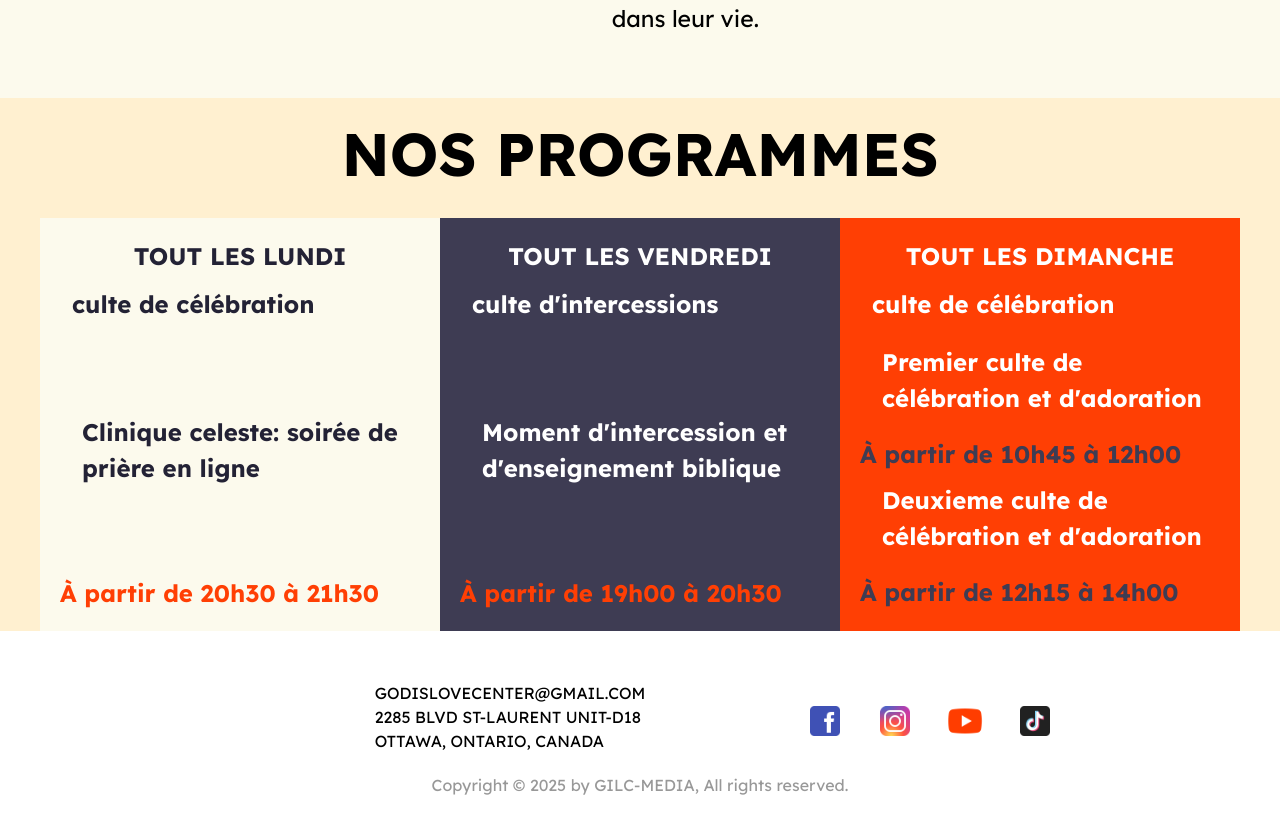
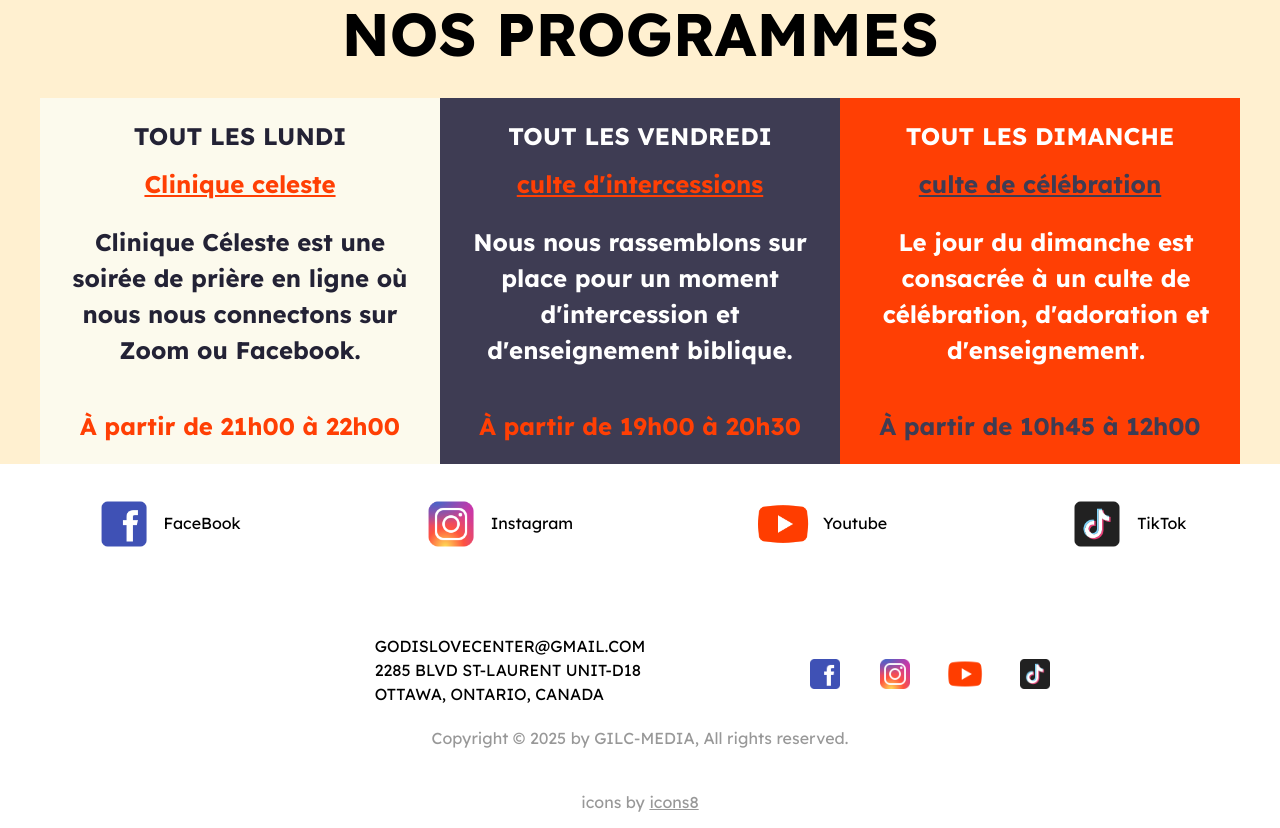
Before and after one commit to exauce-panda/God-is-love, a Next.js app: page / in a window 1280 px wide. Shown: the part 1449-2277 px from the top of the page. Built offline with nearby package versions, Linux system fonts and the light colour scheme.

Commit message:
correction orthographe

```diff
--- a/components/Description.jsx
+++ b/components/Description.jsx
@@ -83,22 +83,7 @@ export default function Description() {
         </div>
         </div>
         </div>
-        <div>
-                <div className={styles.lien}>
-                <a className={styles.sousLien} href="https://www.facebook.com/Godislovecenter?locale=fr_CA" target="_blank">
-                <Image src={logo_un} alt="logo facebook" width={60} height={60} /> <p >FaceBook</p>
-                </a>
-                <a className={styles.sousLien} href="https://www.instagram.com/god_is_lovecenter?utm_source=ig_web_button_share_sheet&igsh=ZDNlZDc0MzIxNw==" target="_blank">
-                <Image className={styles.image_mobile} src={logo_deux} alt="logo instagram" width={60} height={60} /> <p >Instagram</p>
-                </a>
-                <a className={styles.sousLien} href="https://youtube.com/@gilctv4549?si=l13vyKqNc89xk2_T" target="_blank">
-                <Image src={logo_trois} alt="logo youtube" width={60} height={60} /> <p >Youtube</p>
-                </a>
-                <a className={styles.sousLien} href="https://www.tiktok.com/@gilc_ottawa?_t=ZM-8so4Bh7Mcx4&_r=1" target="_blank">
-                <Image src={logo_quatre} alt="logo TIKTOK" width={60} height={60} /> <p>TikTok</p>
-                </a>
-                </div>
-        </div>
+
         <div>
                 <div className={styles.eglise_content}>
                 <div className={styles.img_content}>
@@ -116,6 +101,22 @@ export default function Description() {
         <div>
             <Programme/>
         </div>
+        <div>
+                <div className={styles.lien}>
+                <a className={styles.sousLien} href="https://www.facebook.com/Godislovecenter?locale=fr_CA" target="_blank">
+                <Image src={logo_un} alt="logo facebook" width={60} height={60} /> <p >FaceBook</p>
+                </a>
+                <a className={styles.sousLien} href="https://www.instagram.com/god_is_lovecenter?utm_source=ig_web_button_share_sheet&igsh=ZDNlZDc0MzIxNw==" target="_blank">
+                <Image className={styles.image_mobile} src={logo_deux} alt="logo instagram" width={60} height={60} /> <p >Instagram</p>
+                </a>
+                <a className={styles.sousLien} href="https://youtube.com/@gilctv4549?si=l13vyKqNc89xk2_T" target="_blank">
+                <Image src={logo_trois} alt="logo youtube" width={60} height={60} /> <p >Youtube</p>
+                </a>
+                <a className={styles.sousLien} href="https://www.tiktok.com/@gilc_ottawa?_t=ZM-8so4Bh7Mcx4&_r=1" target="_blank">
+                <Image src={logo_quatre} alt="logo TIKTOK" width={60} height={60} /> <p>TikTok</p>
+                </a>
+                </div>
+        </div>
      </div>
     );
 }
--- a/components/Programme.jsx
+++ b/components/Programme.jsx
@@ -19,9 +19,9 @@ export default function Programme(){
             <div>
             <h1>NOS PROGRAMMES</h1>
             <div className={`${styles.table_pg}`}>
-                <div className={styles.pg_un}><div className={styles.p_1}>TOUT LES LUNDI</div> <div className={styles.p_2}>culte de célébration</div> <div className={styles.p_3}>Clinique celeste: soirée de prière en ligne</div> <div className={`${styles.p_4}`}>À partir de 20h30 à 21h30</div></div>
-                <div className={styles.pg_deux}><div className={styles.p_1}>TOUT LES VENDREDI</div> <div className={styles.p_2}>culte d&apos;intercessions</div> <div className={styles.p_3}>Moment d&apos;intercession et d&apos;enseignement biblique</div> <div className={`${styles.p_4}`}>À partir de 19h00 à 20h30</div></div>
-                <div className={styles.pg_trois}><div className={styles.p1}>TOUT LES DIMANCHE</div> <div className={styles.p2}>culte de célébration</div> <div className={styles.p3}> Premier culte de célébration et d&apos;adoration</div> <div className={`${styles.p4}`}>À partir de 10h45 à 12h00</div> <div className={styles.p3}>Deuxieme culte de célébration et d&apos;adoration</div> <div className={`${styles.p4}`}>À partir de 12h15 à 14h00</div></div>
+                <div className={styles.pg_un}><div className={styles.p_1}>TOUT LES LUNDI</div> <div className={styles.p_2}>Clinique celeste</div> <div className={styles.p_3}>Clinique Céleste est une soirée de prière en ligne où nous nous connectons sur Zoom ou Facebook.</div> <div className={`${styles.p_4}`}>À partir de 21h00 à 22h00</div></div>
+                <div className={styles.pg_deux}><div className={styles.p_1}>TOUT LES VENDREDI</div> <div className={styles.p_2}>culte d&apos;intercessions</div> <div className={styles.p_3}>Nous nous rassemblons sur place pour un moment d&apos;intercession et d&apos;enseignement biblique.</div> <div className={`${styles.p_4}`}>À partir de 19h00 à 20h30</div></div>
+                <div className={styles.pg_trois}><div className={styles.p1}>TOUT LES DIMANCHE</div> <div className={styles.p2}>culte de célébration</div> <div className={styles.p3}> Le jour du dimanche est consacrée à un culte de célébration, d&apos;adoration et d'enseignement.</div> <div className={`${styles.p4}`}>À partir de 10h45 à 12h00</div></div>
             </div>
             </div>
         </div>
--- a/components/contact.jsx
+++ b/components/contact.jsx
@@ -2,7 +2,6 @@
 // Assure que ce composant s'exécute uniquement côté client, permettant l'accès à des APIs telles que localStorage.
 import { useState } from 'react'; // Importe useState de React pour créer des états locaux.
 import styles from './contact.module.css'; // Importe les styles spécifiques au composant Contact.
-import emailjs from '@emailjs/browser';
 //import { EB_Garamond } from 'next/font/google';
 
 /*const ebGaramond = EB_Garamond({
@@ -61,7 +60,6 @@ export default function Contact() {
             validateField('email', email);
             validateField('message', message);
         }
-       emailjs.sendForm("service_f9b84ft","template_54sxywe",e.target,"eYc5_rW7DCei_jHAY");
     };
     return (
         <div className={`${styles.bob} text-black`}>
--- a/components/don.module.css
+++ b/components/don.module.css
@@ -68,7 +68,7 @@
     display: flex;
     align-items: center;
     border-radius: 20px;
-    background-color: rgb(250, 142, 142);
+    background-color: rgba(0, 167, 0, 0.737);
     max-width: 450px;
     padding: 30px;
 }
--- a/components/nos_eglises.module.css
+++ b/components/nos_eglises.module.css
@@ -77,7 +77,7 @@
 .eglise_un_content{
   position: relative;
   justify-content: center;
-  color:rgb(199, 152, 0);
+  color:antiquewhite;
   text-shadow: 1px 1px 2px black;
   z-index: 1;
 }
--- a/components/programme.module.css
+++ b/components/programme.module.css
@@ -18,6 +18,7 @@
     padding: 20px;
     min-width: 400px;
     max-width: 400px;
+    text-align: center;
 }
 .pg_deux{
     background-color:rgb(62, 60, 83);
@@ -25,6 +26,7 @@
     font-size:x-large;
     min-width: 400px;
     max-width: 400px;
+    text-align: center;
 }
 .pg_trois{
     background-color:rgb(255, 63, 4);
@@ -32,6 +34,7 @@
     font-size:x-large;
     min-width: 400px;
     max-width: 400px;
+    text-align: center;
 }
 .p_1{
     display: flex;
@@ -40,14 +43,14 @@
 }
 .p_2{
     font-weight: bold;
+    text-decoration: underline;
     padding: 12px;
-    margin-bottom: 70px;
+    color:rgb(255, 63, 4);
 }
 .p_3{
     font-weight: bold;
-    margin-left: 12px;
     padding: 10px;
-    margin-bottom: 69px;
+    margin-bottom: 20px;
 }
 .p_4{
     font-weight: bold;
@@ -61,7 +64,9 @@
 }
 .p2{
     font-weight: bold;
+    text-decoration: underline;
     padding: 12px;
+    color:rgb(62, 60, 83);
 }
 .p3{
     font-weight: bold;
@@ -70,7 +75,7 @@
 }
 .p4{
     font-weight: bold;
-    padding-top:10px;
+    padding-top:30px;
     color:rgb(62, 60, 83);
 }
 .table_pg{
```
Also changed, not shown: components/don.jsx (+4 -4 lines).
